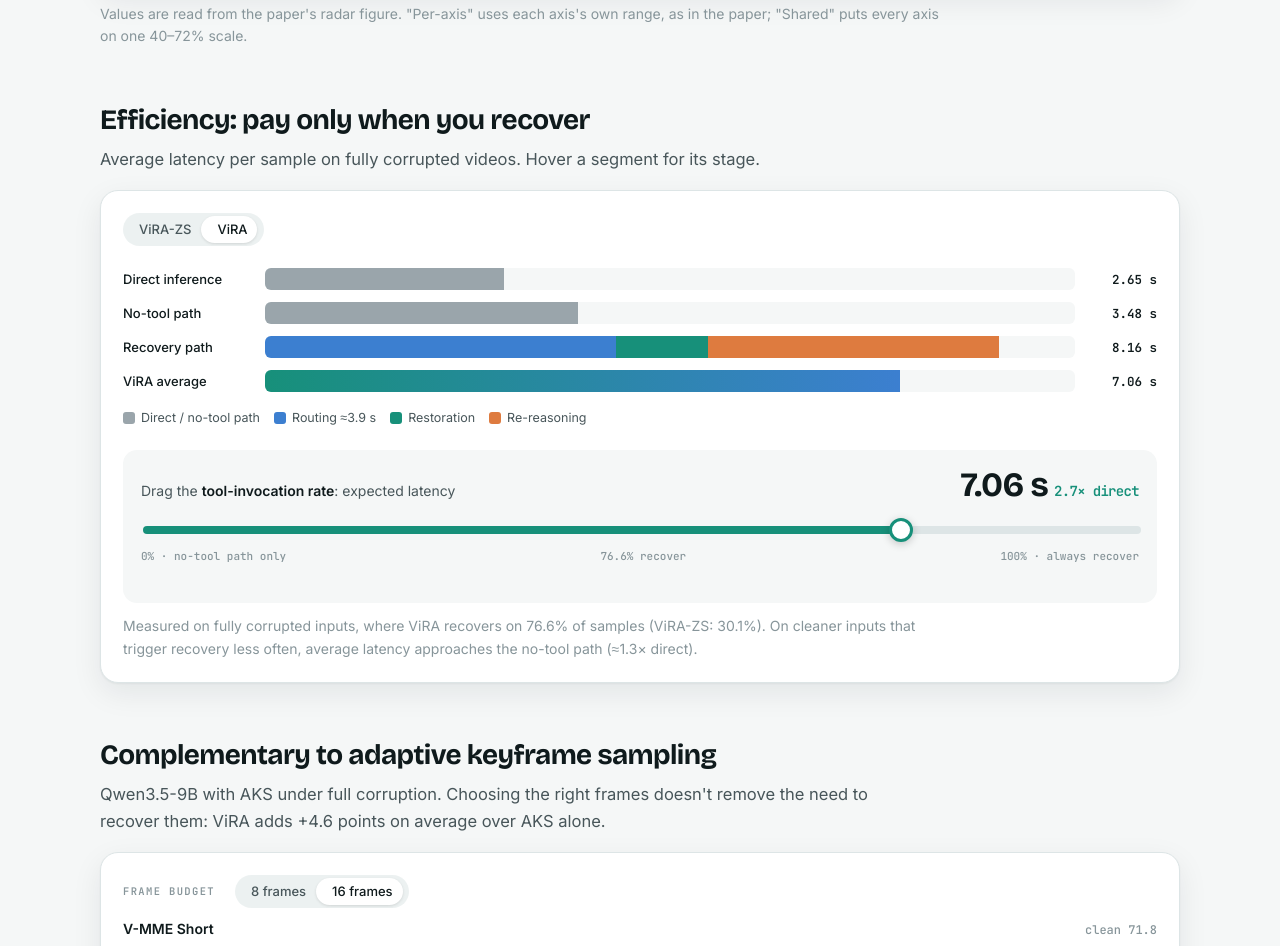
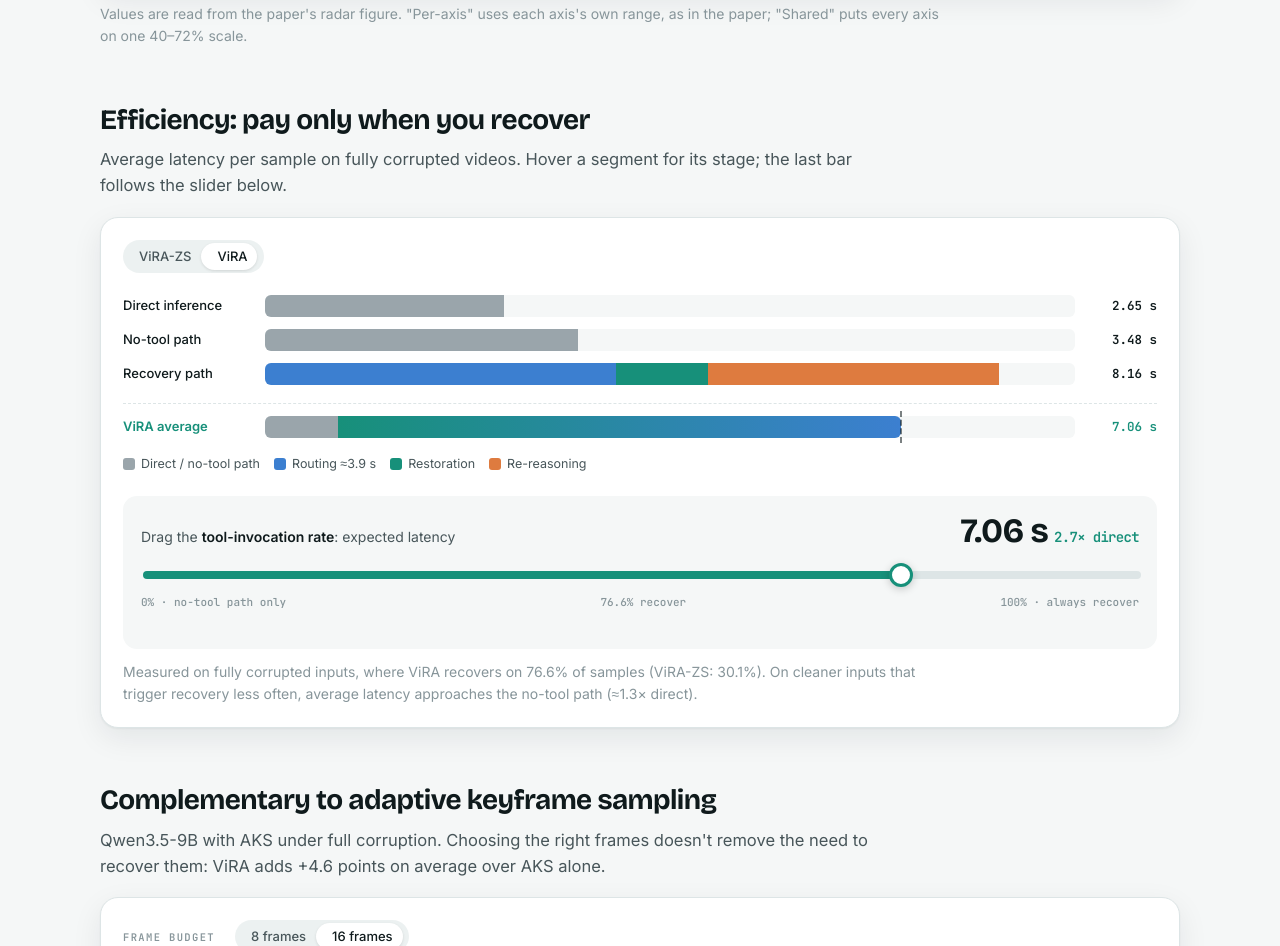
Before and after one commit to bg3495/bg3495.github.io, a plain HTML site: page vira/index.html in a window 1280 px wide. Shown: the part 9191-10137 px from the top of the page. Drawn offline with nearby package versions, Linux system fonts and the light colour scheme.

Commit message:
Latency chart follows the slider

```diff
--- a/vira/assets/main.js
+++ b/vira/assets/main.js
@@ -546,18 +546,27 @@
       ['Direct inference', [seg_(DIRECT, 'var(--direct)', '<b>Direct</b> · 2.65 s')], DIRECT],
       ['No-tool path', [seg_(E.notool, 'var(--direct)', `<b>Routing → answer</b> · ${fmt(E.notool, 2)} s<br>+${fmt(E.notool - DIRECT, 2)} s over direct`)], E.notool],
       ['Recovery path', [seg_(ROUTE, 'var(--sky)', '<b>Routing</b> ≈ 3.9 s'), seg_(rest, 'var(--acc)', `<b>Restoration</b> ≈ ${fmt(rest, 2)} s`), seg_(E.reason, 'var(--zs)', `<b>Re-reasoning</b> · ${fmt(E.reason, 2)} s`)], E.tool],
-      [`${E.name} average`, [seg_(E.avg, 'linear-gradient(90deg,var(--acc),var(--sky))', `<b>${E.name} average</b> · ${fmt(E.avg, 2)} s (${fmt(E.avg / DIRECT)}×)`)], E.avg],
-    ].map(([n, s, v]) => `<div class="lrow"><span class="who">${n}</span><div class="tr">${s.join('')}</div><span class="v">${fmt(v, 2)} s</span></div>`).join('');
+    ].map(([n, s, v]) => `<div class="lrow"><span class="who">${n}</span><div class="tr">${s.join('')}</div><span class="v">${fmt(v, 2)} s</span></div>`).join('') +
+      `<div class="lrow live"><span class="who" id="effLab"></span><div class="tr"><i class="lv" id="effA" style="background:var(--direct)"></i><i class="lv" id="effB" style="background:linear-gradient(90deg,var(--acc),var(--sky))"></i><b class="mk" id="effMk"></b></div><span class="v" id="effVal"></span></div>`;
     requestAnimationFrame(() => requestAnimationFrame(() => $$('i[data-w]', lat).forEach((i) => (i.style.width = i.dataset.w + '%'))));
     $('#effMarks').innerHTML = Object.values(EFF).map((x) => `<button style="left:${x.rate}%" data-r="${x.rate}">${x.name} ${x.rate}%</button>`).join('');
     $$('#effMarks button').forEach((b) => b.addEventListener('click', () => { rng.value = b.dataset.r; upd(); }));
     rng.value = E.rate; upd();
   };
   const upd = () => {
-    const E = EFF[em], r = rng.value / 100, t = r * E.tool + (1 - r) * E.notool;
+    const E = EFF[em], r = rng.value / 100, t = Math.abs(rng.value - E.rate) < 0.06 ? E.avg : r * E.tool + (1 - r) * E.notool;
     rng.style.setProperty('--p', rng.value + '%');
     $('#effBig').innerHTML = `${fmt(t, 2)} s<small>${fmt(t / DIRECT)}× direct</small>`;
     $('#effRate').textContent = fmt(+rng.value) + '% recover';
+    // the last chart row follows the slider: share of time on the no-tool path + share on the recovery path
+    const a = $('#effA'), b = $('#effB'); if (!a) return;
+    const wa = ((1 - r) * E.notool / MAXS) * 100, wb = (r * E.tool / MAXS) * 100, atMeasured = Math.abs(rng.value - E.rate) < 0.06;
+    a.style.width = wa + '%'; b.style.width = wb + '%';
+    a.dataset.tip = `<b>No-tool path</b> · ${fmt((1 - r) * 100)}% of samples × ${fmt(E.notool, 2)} s`;
+    b.dataset.tip = `<b>Recovery path</b> · ${fmt(r * 100)}% of samples × ${fmt(E.tool, 2)} s`;
+    $('#effLab').textContent = atMeasured ? `${E.name} average` : `Expected at ${fmt(+rng.value, 0)}%`;
+    $('#effVal').textContent = fmt(t, 2) + ' s';
+    $('#effMk').style.left = (E.avg / MAXS) * 100 + '%'; $('#effMk').dataset.tip = `<b>Measured ${E.name} average</b> · ${fmt(E.avg, 2)} s at ${E.rate}% recovery`;
   };
   rng.addEventListener('input', upd);
   seg($('#effSeg'), (v) => { em = v; drawEff(); });
--- a/vira/assets/style.css
+++ b/vira/assets/style.css
@@ -601,3 +601,11 @@ html.js .sec-head.in h2 .wd { animation: wordin .85s cubic-bezier(.2,.7,.2,1) bo
 .film-ch button.on { background: var(--ink); border-color: var(--ink); color: var(--bg); } .film-ch button.on i { color: color-mix(in srgb, var(--bg) 70%, transparent); }
 @media (max-width: 640px) { .film { padding: 6px; border-radius: 18px; } .film video { border-radius: 12px; } .film-big { height: 52px; font-size: 14px; padding: 0 18px 0 14px; } .ftime { display: none; } }
 .tool-row b { flex: 1 1 0; min-width: 60%; }
+
+/* latency chart: the last row follows the slider */
+.lrow.live { margin-top: 6px; padding-top: 12px; border-top: 1px dashed var(--line); }
+.lrow.live .who, .lrow.live .v { color: var(--acc); font-weight: 600; }
+.lrow.live .tr { position: relative; overflow: visible; }
+.lrow.live .tr i.lv { transition: width .12s linear; }
+.lrow.live .tr i.lv:first-child { border-radius: 6px 0 0 6px; } .lrow.live .tr i.lv:nth-child(2) { border-radius: 0 6px 6px 0; }
+.lrow.live .mk { position: absolute; top: -5px; bottom: -5px; width: 0; border-left: 2px dashed var(--ink); opacity: .55; }
--- a/vira/index.html
+++ b/vira/index.html
@@ -12,7 +12,7 @@
 <link rel="preconnect" href="https://fonts.googleapis.com">
 <link rel="preconnect" href="https://fonts.gstatic.com" crossorigin>
 <link href="https://fonts.googleapis.com/css2?family=Bricolage+Grotesque:opsz,wght@12..96,500..800&family=Inter:wght@400;500;600;700&family=JetBrains+Mono:wght@400;500;600&display=swap" rel="stylesheet">
-<link rel="stylesheet" href="assets/style.css?v=8">
+<link rel="stylesheet" href="assets/style.css?v=9">
 <script>document.documentElement.classList.add('js');try{var t=localStorage.getItem('vira-theme');if(t)document.documentElement.dataset.theme=t;}catch(e){}</script>
 </head>
 <body id="top">
@@ -330,7 +330,7 @@
       <p class="cap" data-r>Values are read from the paper's radar figure. "Per-axis" uses each axis's own range, as in the paper; "Shared" puts every axis on one 40–72% scale.</p>
 
       <h3 data-r>Efficiency: pay only when you recover</h3>
-      <p class="sub" data-r>Average latency per sample on fully corrupted videos. Hover a segment for its stage.</p>
+      <p class="sub" data-r>Average latency per sample on fully corrupted videos. Hover a segment for its stage; the last bar follows the slider below.</p>
       <div class="card eff" data-r>
         <div class="seg" id="effSeg" style="margin-bottom:14px"><span class="knob"></span>
           <button data-v="zs" aria-pressed="false">ViRA-ZS</button>
@@ -387,6 +387,6 @@
 <div class="lb-ov" id="lbox" role="dialog" aria-modal="true" aria-label="Enlarged figure"><button class="cl" aria-label="Close">✕</button><img alt=""></div>
 <div class="toast" id="toast"></div>
 <div class="tip" id="tip"></div>
-<script src="assets/main.js?v=8"></script>
+<script src="assets/main.js?v=9"></script>
 </body>
 </html>
```
